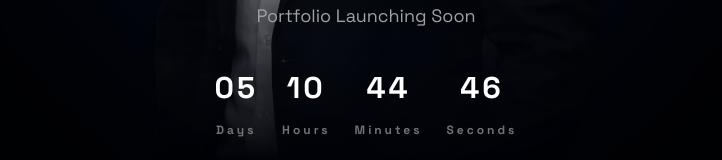
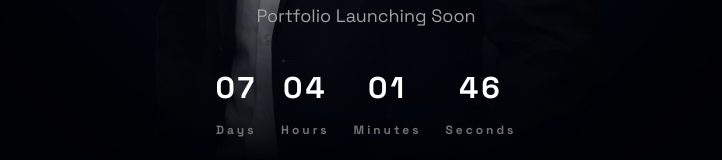
Before and after one commit to Sakthi-DevNinja/sakthivel-dev, a React (Vite) app: page / in a window 1280 px wide. Shown: the part 610-770 px from the top of the page, without its empty margins (274-996 px from the left). Built offline with nearby package versions, Linux system fonts and the light colour scheme.

Commit message:
All set to Launch date updated to wed at 6 pm

```diff
--- a/App.tsx
+++ b/App.tsx
@@ -20,10 +20,10 @@ const App: React.FC = () => {
 
   function getLaunchDate() {
     // 👉 For testing:
-    return new Date("2026-03-03T00:43:00");
+    // return new Date("2026-03-03T00:43:00");
 
     // 👉 For real launch:
-    // return new Date("2026-03-04T18:00:00");
+    return new Date("2026-03-04T18:00:00");
   }
 
   /* ============================= */
```
